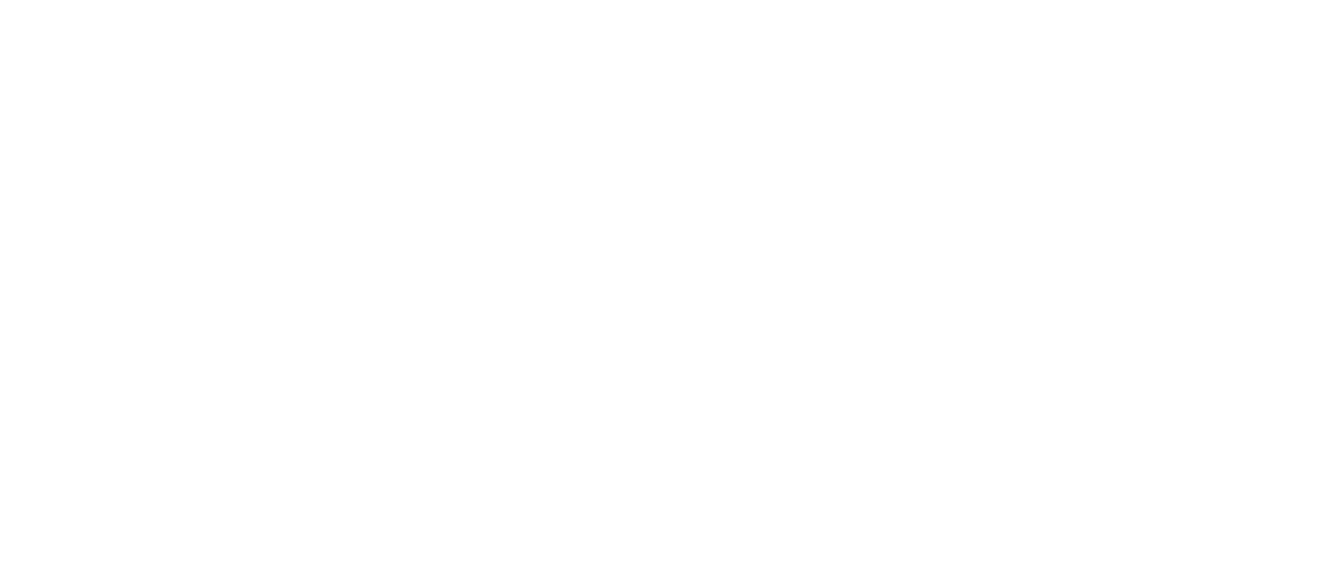
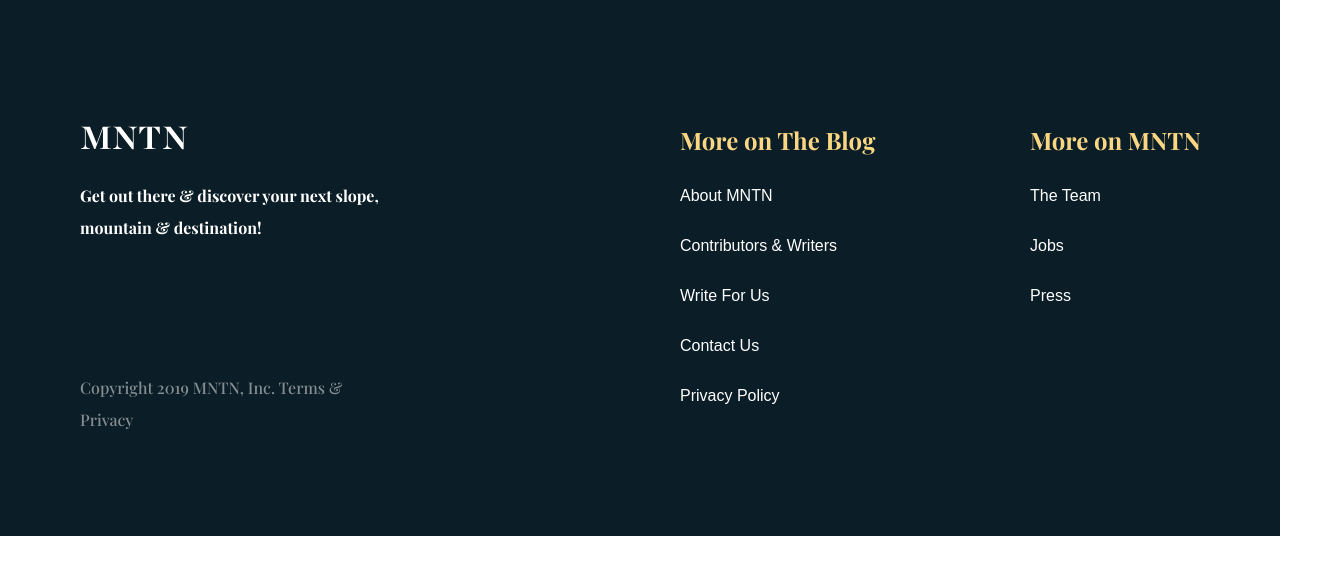
Before and after one commit to NeoHeroone/-999999Aura, a plain HTML site: page index.html in a window 1280 px wide. Shown: the whole page, 1330 px wide, since content can reach past the window. Drawn offline with nearby package versions, Linux system fonts and the light colour scheme; a web font is replaced by a local one.

Commit message:
Footer Finished

```diff
--- a/index.html
+++ b/index.html
@@ -25,7 +25,31 @@
     </main>
 
     <footer>
-        <div class="container"></div>
+        <div class="container">
+            <div class="footer-content">
+                <div class="footer-text1">
+                    <img src="./img/logo-footer.svg" alt="footer-logo">
+                    <h3>Get out there & discover your next slope, mountain & destination!</h3>
+                    <p>Copyright 2019 MNTN, Inc. Terms & Privacy</p>
+                </div>
+                <div class="footer-text2-3">
+                    <div class="text2-3">
+                        <h2>More on The Blog</h2>
+                    <p>About MNTN</p>
+                    <p>Contributors & Writers</p>
+                    <p>Write For Us</p>
+                    <p>Contact Us</p>
+                    <p>Privacy Policy</p>
+                    </div>
+                    <div class="text2-3">
+                        <h2>More on MNTN</h2>
+                    <p>The Team</p>
+                    <p>Jobs</p>
+                    <p>Press</p>
+                    </div>
+                </div>
+            </div>
+        </div>
     </footer>
 
 </body>
--- a/styles/sass/_footer.scss
+++ b/styles/sass/_footer.scss
@@ -1,2 +1,61 @@
 @import "colors";
 @import "responsive";
+footer {
+  background-color: #0b1d26;
+  padding-top: 100px;
+  padding-bottom: 100px;
+  .footer-content {
+    display: flex;
+    gap: 300px;
+    justify-content: space-between;
+    .footer-text1 {
+        color: #fff;
+        padding-top: 20px;
+      h3 {
+        font-family:"Roboto" sans-serif;
+        font-size: 16px;
+        font-weight: 700;
+        line-height: 32px;
+        text-align: left;
+        margin-top: 18px;
+        margin-bottom: 128px;
+        width: 300px;
+      }
+      p {
+        opacity: 0.5;
+        font-size: 16px;
+        font-weight: 500;
+        line-height: 32px;
+        text-align: left;
+      }
+    }
+    .footer-text2-3 {
+      display: flex;
+      gap: 50px;
+      color: #fff;
+
+
+      .text2-3 {
+        h2 {
+
+          font-size: 24px;
+          font-weight: 700;
+          line-height: 32px;
+          text-align: left;
+          margin-top: 24px;
+          width: 300px;
+          color: #fbd784;
+          margin-bottom: 24px;
+        }
+        p {
+            font-family: "Laro", sans-serif;
+            font-size: 16px;
+            font-weight: 500;
+            line-height: 32px;
+            margin-bottom: 18px;
+
+        }
+      }
+    }
+  }
+}
--- a/styles/sass/index.scss
+++ b/styles/sass/index.scss
@@ -28,7 +28,6 @@ ul, ol{
 button{
     cursor: pointer;
     border: none;
-    transition: all.5s;
     background: transparent;
 }
 
```
Also changed, not shown: img/logo-footer.svg (added), styles/css/index.css, styles/css/minified/index.min.css, 2 other files.
